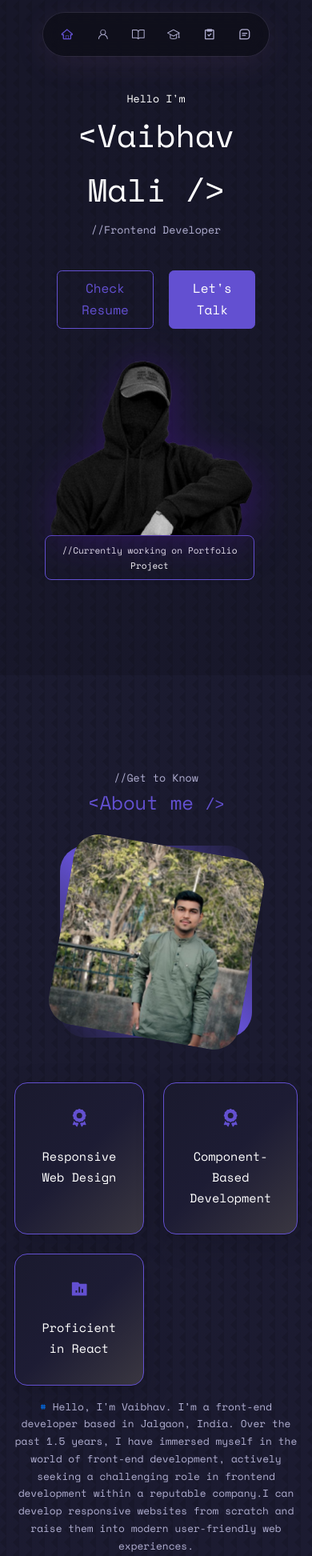
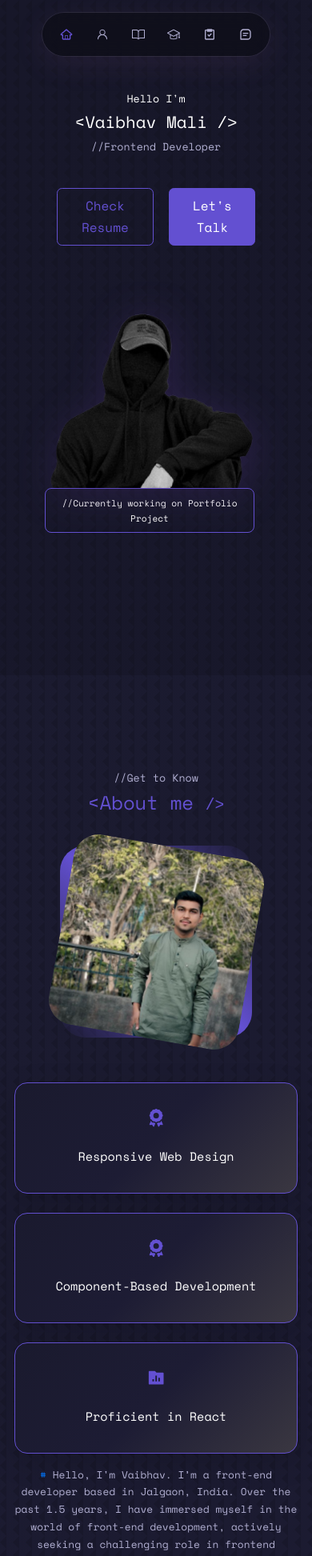
Before and after one commit to vaibhavmali-git/Portolio-Site, a React (Vite) app: page / in a window 390 px wide. Shown: the top 1945 px of the page at 80% size. Built offline with nearby package versions, Linux system fonts and the light colour scheme.

Commit message:
fixed some media queries

```diff
--- a/src/components/About/about.css
+++ b/src/components/About/about.css
@@ -105,7 +105,7 @@
     }
 
     .about__cards{
-        grid-template-columns: 1fr 1fr;
+        grid-template-columns: 1fr;
         text-align: center;
     }
 
--- a/src/components/Header/Header.jsx
+++ b/src/components/Header/Header.jsx
@@ -13,7 +13,7 @@ function Header() {
         <h5>Hello I'm</h5>
         <h1>&lt;Vaibhav Mali <code>/&gt;</code></h1>
         <h5 className="text-light">//Frontend Developer</h5>
-        <CTA />
+        <CTA className="cta-"/>
         <HeaderSocials />
 
         <div className="me">
--- a/src/components/Header/header.css
+++ b/src/components/Header/header.css
@@ -39,7 +39,7 @@ header {
 
 /* ME  */
 .me {
-  margin-top: 0rem;
+  margin-top: 2.8rem;
   /* background: linear-gradient(var(--color-primary), transparent); */
   width: 25rem;
   height: 30rem;
--- a/src/components/Nav/nav.css
+++ b/src/components/Nav/nav.css
@@ -20,7 +20,7 @@ nav a{
     padding: 0.9rem;
     border-radius: 50%;
     display: flex;
-    font-size: 0.98rem;
+    font-size: 1rem;
     color: var(--color-light);
 
 }
--- a/src/index.css
+++ b/src/index.css
@@ -115,7 +115,7 @@ a:hover{
 }
 
 img{
-    filter: drop-shadow(0.35rem 0.35rem 1.5rem rgba(56, 22, 113, 0.7));
+    filter: drop-shadow(0.35rem 0.35rem 1.5rem rgba(73, 46, 120, 0.37));
     display: block;
     width: 100%;
     object-fit: cover;
@@ -142,5 +142,8 @@ img{
     section > h2{
         margin-bottom: 2rem;
     }
+    h1{
+        font-size: 1.3rem;
+    }
 
 }
```
